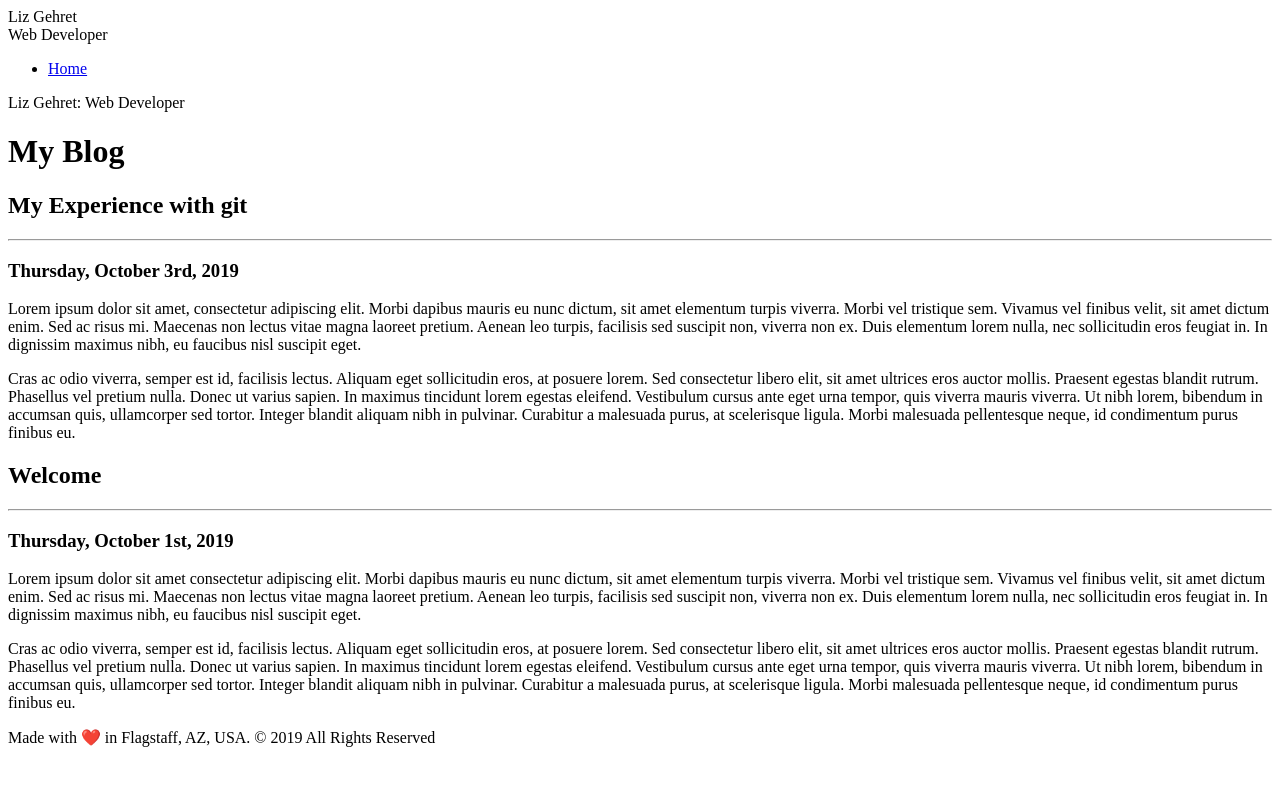
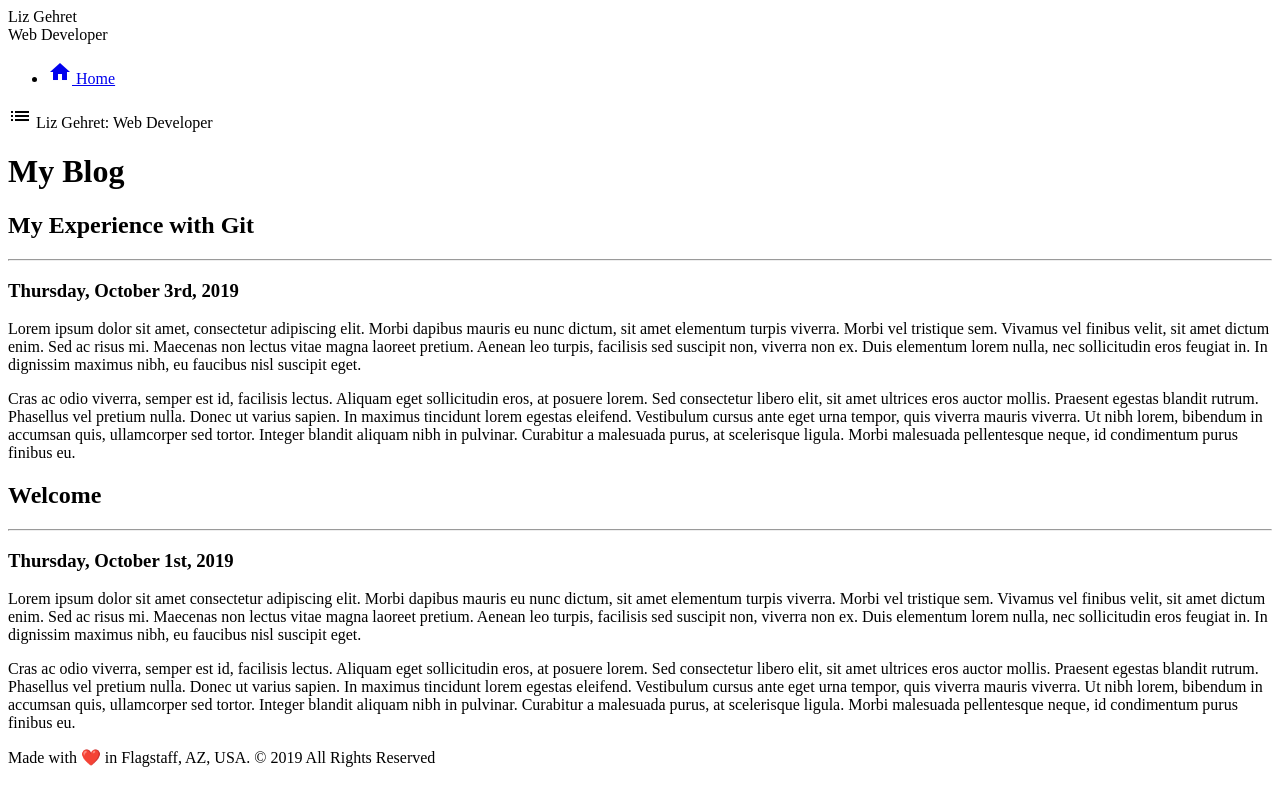
Before and after one commit to lizgehret/personal-blog, a plain HTML site: page index.html in a window 1280 px wide. Drawn offline with Linux system fonts and the light colour scheme.

Commit message:
Add Google Material Icons

```diff
--- a/index.html
+++ b/index.html
@@ -4,6 +4,7 @@
   <meta charset="UTF-8">
   <meta name="viewport" content="width=device-width, initial-scale=1.0">
   <meta http-equiv="X-UA-Compatible" content="ie=edge">
+  <link href="https://fonts.googleapis.com/icon?family=Material+Icons" rel="stylesheet">
   <title>Liz Gehret - Web Developer</title>
 </head>
 <body>
@@ -14,7 +15,11 @@
           <div class="site-header">Liz Gehret</div>
           <div class="site-subheader">Web Developer</div>
           <ul class="site-navigation">
-            <li><a href="index.html">Home</a></li>
+            <li>
+              <a href="index.html">
+                <i class="material-icons">home</i> Home
+              </a>
+            </li>
           </ul>
         </div>
       </nav>
@@ -22,13 +27,14 @@
       <main>
         <div class="menu">
           <div class="menu-icon" id="sidebarCollapse">
+            <i class="material-icons"> list </i>
             <span class="mobile-header">Liz Gehret: Web Developer</span>
           </div>
         </div>
 
         <h1>My Blog</h1>
         <article>
-          <h2>My Experience with git</h2>
+          <h2>My Experience with Git</h2>
           <hr />
           <h3>Thursday, October 3rd, 2019</h3>
           <p>
```
